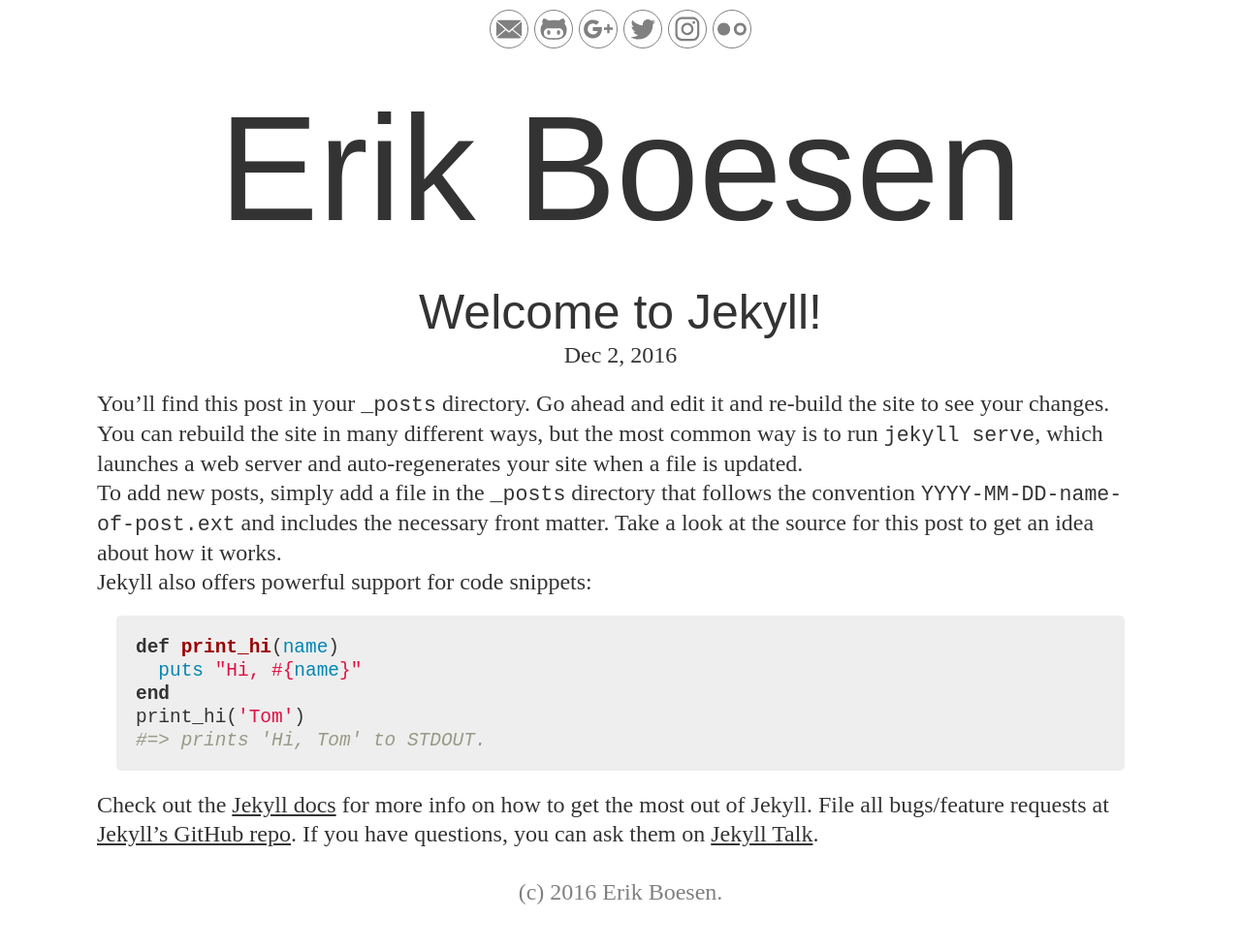
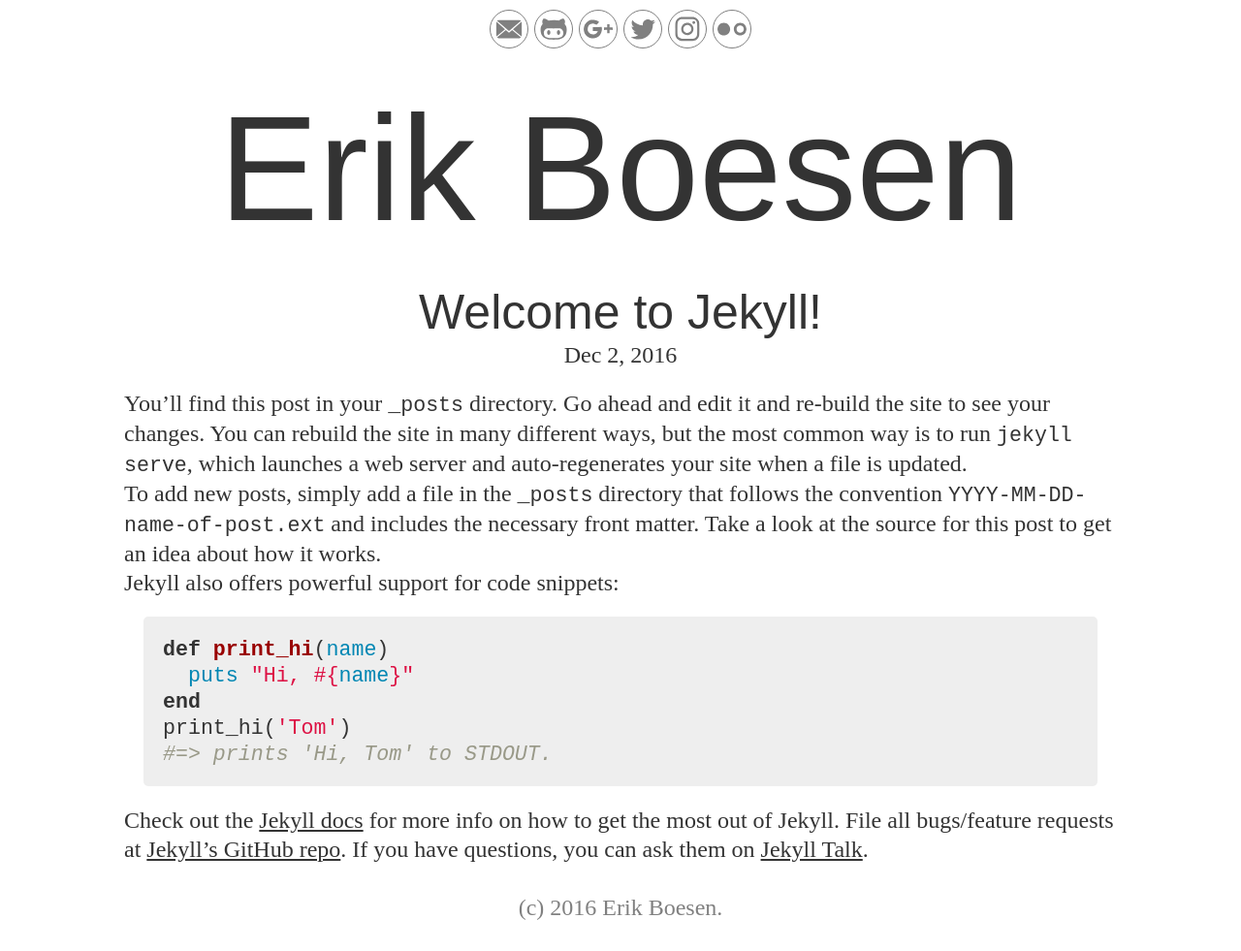
Before and after one commit to ErikBoesen/erikboesen.github.io, a Jekyll site: the page built from _posts/2016-12-02-welcome-to-jekyll.markdown, in a window 1280 px wide. Shown: the whole page at 97% size. Built offline with Jekyll 4.4.1, drawn with Linux system fonts in a browser that asks for light colours; some web fonts are replaced.

Commit message:
More responsiveness.

```diff
--- a/css/style.scss
+++ b/css/style.scss
@@ -40,7 +40,7 @@
     align-items: center;
 }
 article {
-    padding: 30px 100px 0;
+    padding: 30px 10vw 0;
 }
 p {
     line-height: 1.25;
@@ -134,7 +134,7 @@
         text-decoration: none;
     }
 }
-code, .highlight {
+code {
     font-size: .9em;
 }
 /**
@@ -148,6 +148,9 @@
     margin: 20px;
     border-radius: 5px;
 
+    span {
+        white-space: normal;
+    }
     .highlighter-rouge & {
         background: #eef;
     }
```
